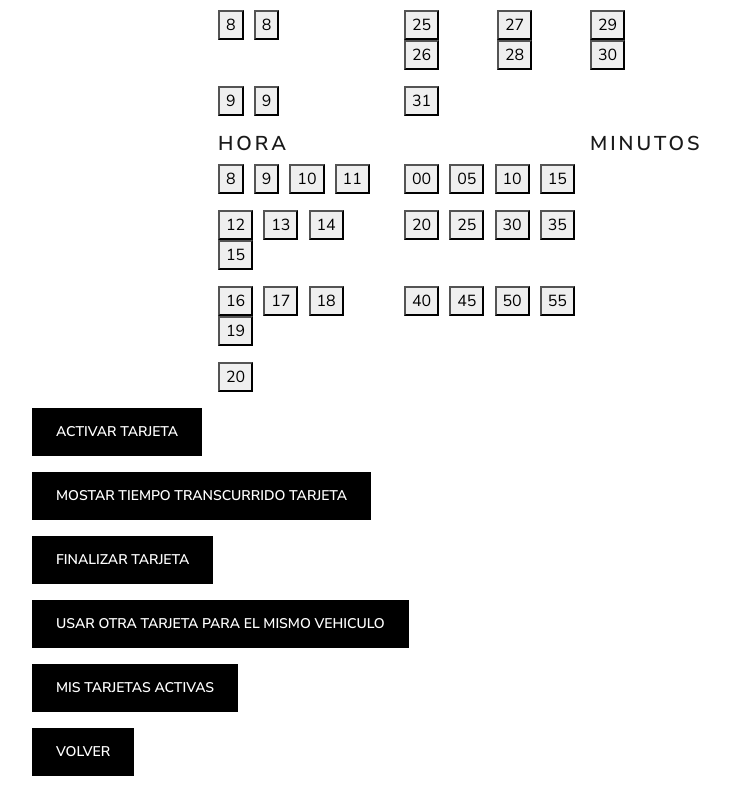
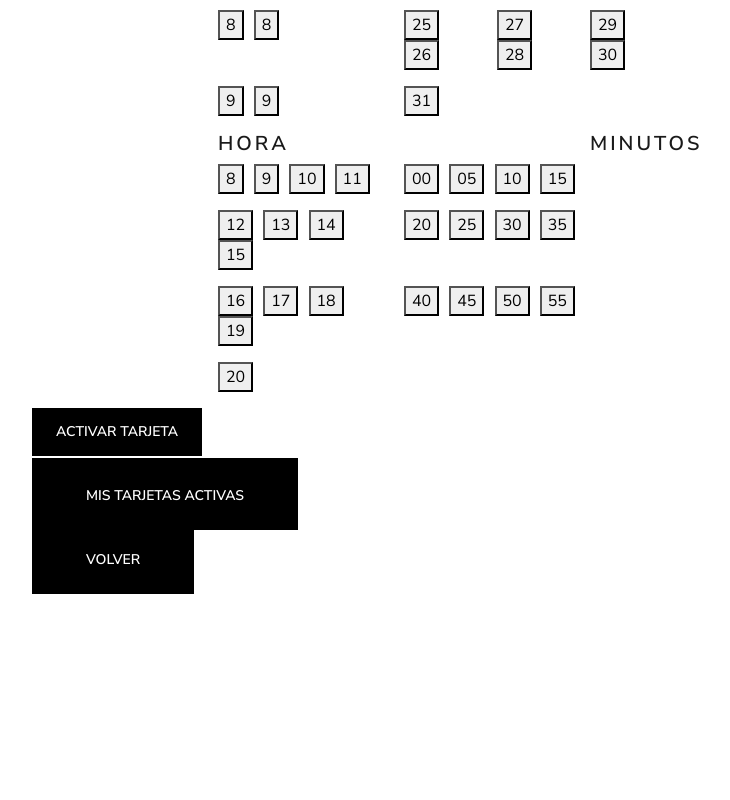
Before and after one commit to fisaguirre/easyparking, a React (Create React App) app in the folder frontend/: page /tarjeta/disenio in a window 1280 px wide. Shown: the part 748-1548 px from the top of the page, without its empty margins (62-792 px from the left). After the commit the page ends 1356 px from the top, so only its background shows below. Built offline with nearby package versions, Linux system fonts and the light colour scheme.

Commit message:
FrontEnd - agregar buttons tarjetas activas dentro del diseño tarjeta

```diff
--- a/frontend/src/components/parking-control/tarjetero/tarjeta/DisenioTarjeta.jsx
+++ b/frontend/src/components/parking-control/tarjetero/tarjeta/DisenioTarjeta.jsx
@@ -1,5 +1,5 @@
 import React from "react";
-
+import { Link } from "react-router-dom";
 export default function DisenioTarjeta() {
     return (
         <div>
@@ -293,27 +293,21 @@ export default function DisenioTarjeta() {
             <div>
 
                 <p></p>
+
                 <button type="button" id="signup-button" className="btn btn-info">Activar tarjeta</button>
             </div>
             <div>
                 <p></p>
-                <button type="button" id="signup-button" className="btn btn-info">Mostar tiempo transcurrido tarjeta</button>
+                <Link id="signup-link" to="/tarjeta_instancia/">
+                    <button type="button" id="signup-button" className="btn btn-primary btn-block">Mis tarjetas activas</button>
+                </Link>
             </div>
             <div>
                 <p></p>
-                <button type="button" id="signup-button" className="btn btn-info">Finalizar tarjeta</button>
-            </div>
-            <div>
                 <p></p>
-                <button type="button" id="signup-button" className="btn btn-info">Usar otra tarjeta para el mismo vehiculo</button>
-            </div>
-            <div>
-                <p></p>
-                <button type="button" id="signup-button" className="btn btn-info">Mis tarjetas activas</button>
-            </div>
-            <div>
-                <p></p>
-                <button type="button" id="signup-button" className="btn btn-info">Volver</button>
+                <Link id="signup-link" to="/tarjeta">
+                    <button type="button" id="signup-button" className="btn btn-primary btn-block">Volver</button>
+                </Link>
             </div>
         </div >
     )
--- a/frontend/src/components/parking-control/tarjetero/tarjeta/Tarjeta.jsx
+++ b/frontend/src/components/parking-control/tarjetero/tarjeta/Tarjeta.jsx
@@ -35,7 +35,7 @@ const Tarjeta = () => {
                 <p></p>
                 <div className="col-md-3">
                     <Link id="signup-link" to="/tarjeta/disenio">
-                        <button type="button" id="signup-button" className="btn btn-primary btn-block">Usar 1 tarjeta</button>
+                        <button type="button" id="signup-button" className="btn btn-primary btn-block">Usar nueva tarjeta</button>
                     </Link>
                 </div>
                 <div className="col-md-3">
```
